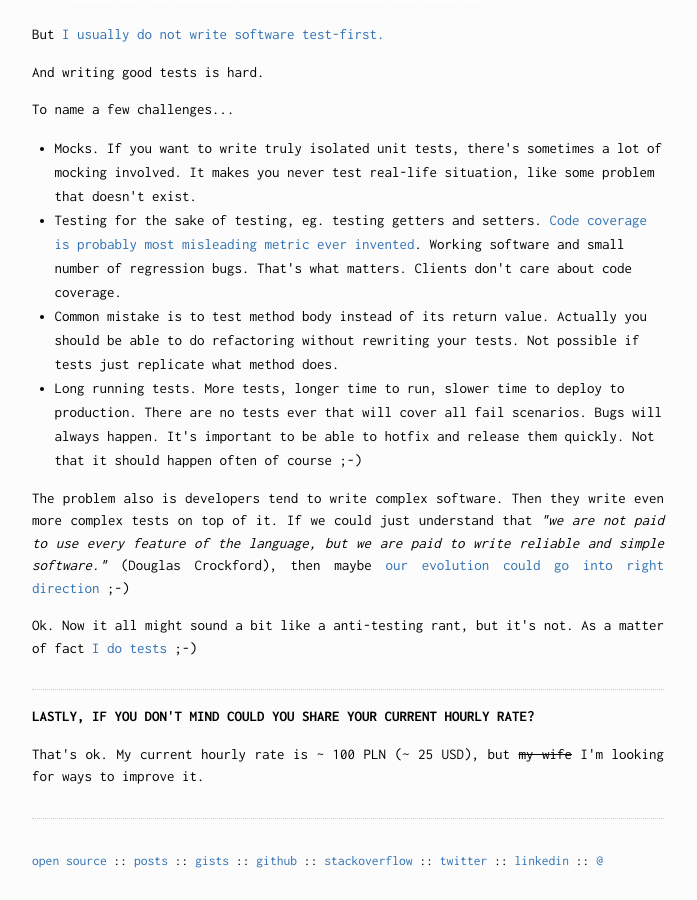
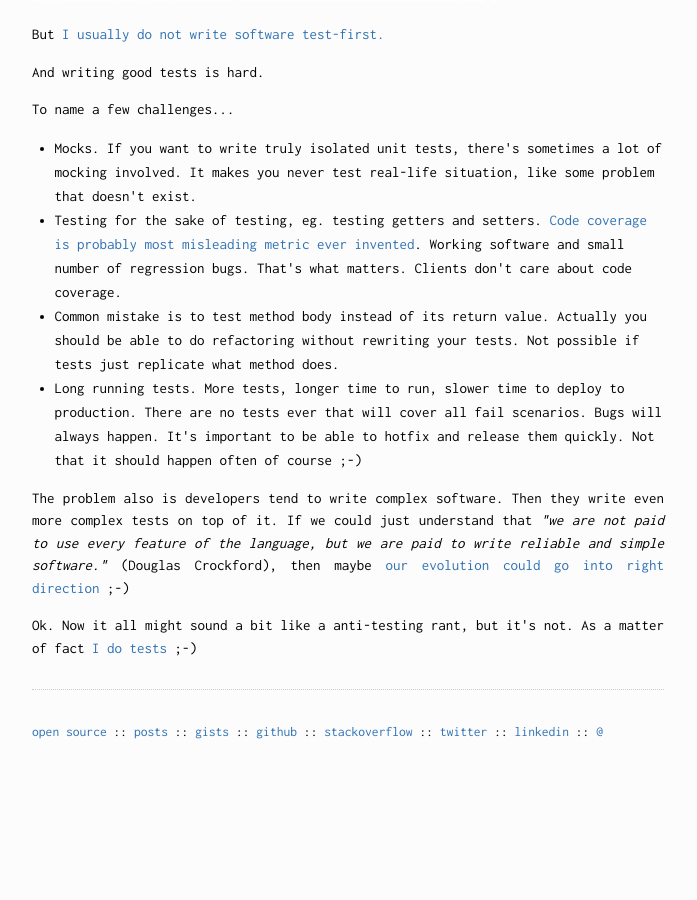
Before and after one commit to sobstel/sobstel.github.com, a Jekyll site: the page built from xteam.html, in a window 1280 px wide and 900 px high, scrolled down 3521 px. Shown: the whole window, without its empty margins (292-989 px from the left). Built offline with Jekyll 4.4.1, drawn with Linux system fonts in a browser that asks for light colours; after the commit the page ends 4292 px from its top, so only the background shows below that.

Commit message:
xteam: hourly rate out

```diff
--- a/xteam.html
+++ b/xteam.html
@@ -151,9 +151,4 @@ permalink: /xteam/
   </p>
 </article>
 
-<article>
-  <header>Lastly, if you don't mind could you share your current hourly rate?</header>
-  <p>That's ok. My current hourly rate is ~ 100 PLN (~ 25 USD), but <s>my wife</s> I'm looking for ways to improve it.</p>
-</article>
-
 </section>
```
